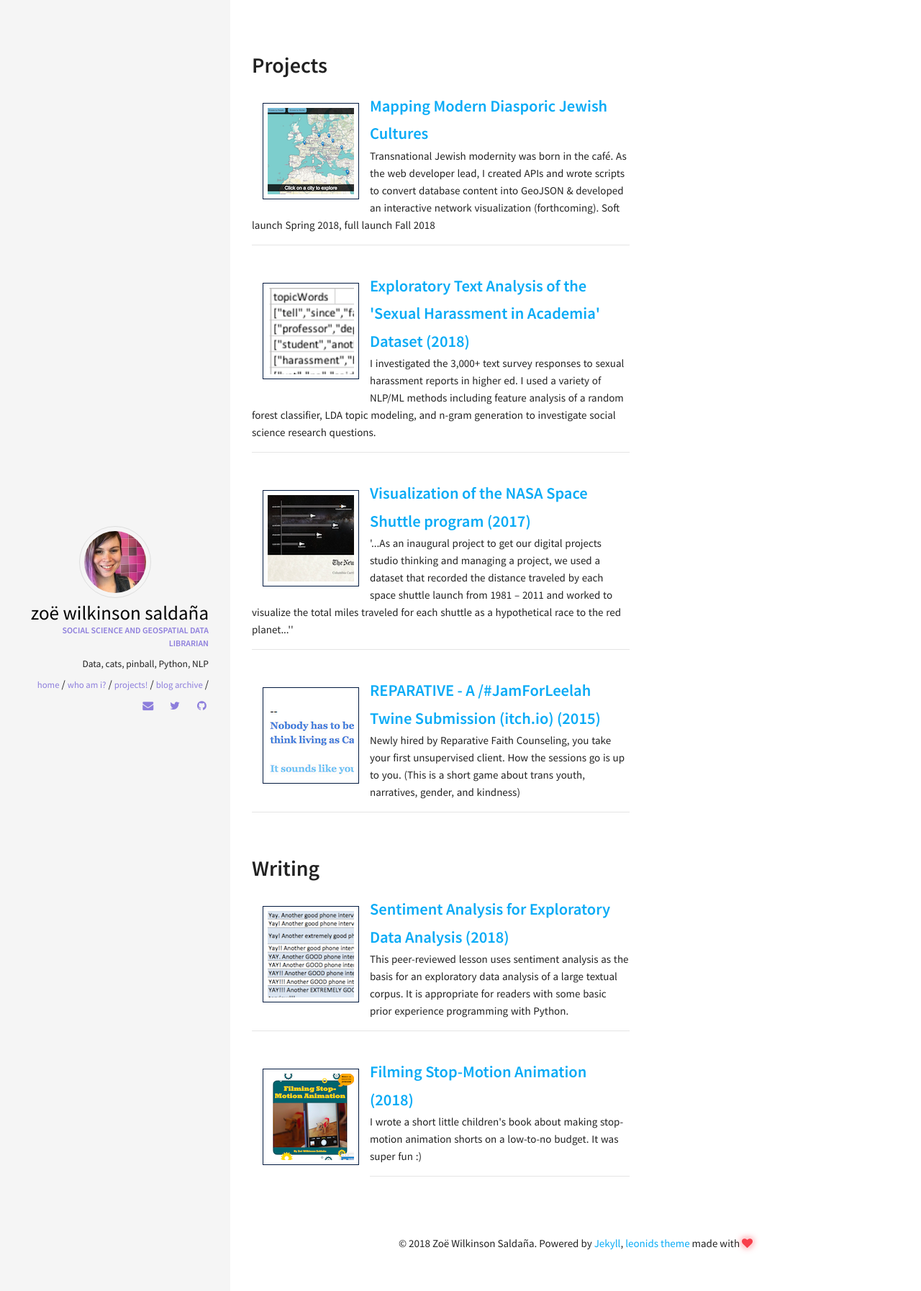
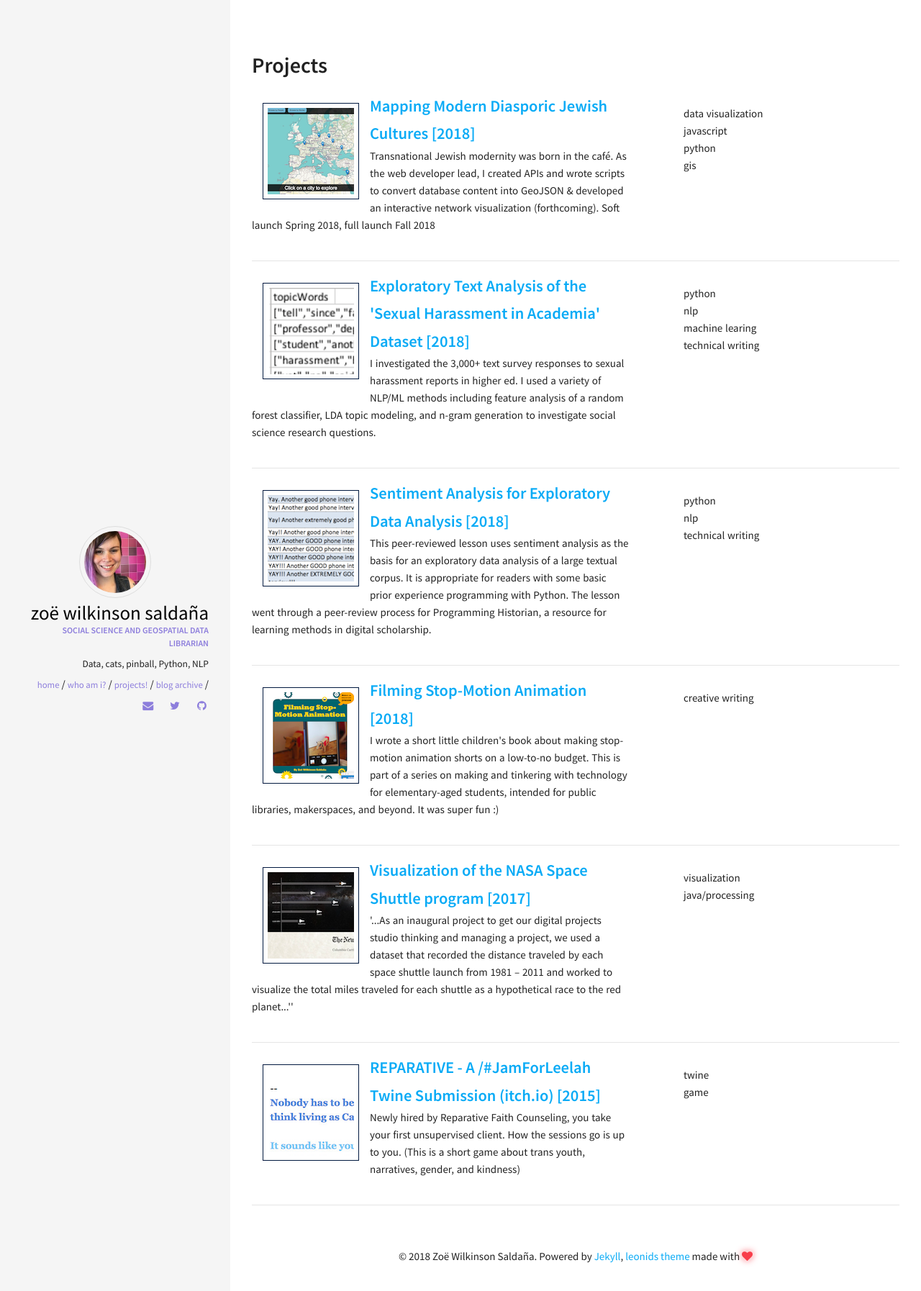
Before and after one commit to zoews/zoews.github.io, a Jekyll site: the page built from all_projects.html, in a window 1280 px wide. Shown: the top 1794 px of the page at 72% size. Built offline with Jekyll 4.4.1, drawn with Linux system fonts in a browser that asks for light colours.

Commit message:
project edits

```diff
--- a/_data/index/projects.yml
+++ b/_data/index/projects.yml
@@ -2,18 +2,40 @@
   descr: "Transnational Jewish modernity was born in the café. As the web developer lead, I created APIs and wrote scripts to convert database content into GeoJSON & developed an interactive network visualization (forthcoming). Soft launch Spring 2018, full launch Fall 2018"
   image: cafe.png
   website: http://mapping.judaic.lsa.umich.edu
+  tags: ["data visualization", "javascript", "python", "gis"]
+  year: 2018
 
-- name: Exploratory Text Analysis of the 'Sexual Harassment in Academia' Dataset (2018)
+- name: Exploratory Text Analysis of the 'Sexual Harassment in Academia' Dataset
   descr: "I investigated the 3,000+ text survey responses to sexual harassment reports in higher ed. I used a variety of NLP/ML methods including feature analysis of a random forest classifier, LDA topic modeling, and n-gram generation to investigate social science research questions."
   image: nlp_proj.png
   website: https://drive.google.com/file/d/1t62xSjLV_Vy8mxhgb_eZW_BwoCpp_wF5/view?usp=sharing
+  tags: ["python", "nlp", "machine learing", "technical writing"]
+  year: 2018
 
-- name: Visualization of the NASA Space Shuttle program (2017)
+- name: Sentiment Analysis for Exploratory Data Analysis
+  descr: "This peer-reviewed lesson uses sentiment analysis as the basis for an exploratory data analysis of a large textual corpus. It is appropriate for readers with some basic prior experience programming with Python. The lesson went through a peer-review process for Programming Historian, a resource for learning methods in digital scholarship."
+  image: sentiment.png
+  website: https://programminghistorian.org/en/lessons/sentiment-analysis
+  tags: ["python", "nlp", "technical writing"]
+  year: 2018
+
+- name: Filming Stop-Motion Animation
+  descr: "I wrote a short little children's book about making stop-motion animation shorts on a low-to-no budget. This is part of a series on making and tinkering with technology for elementary-aged students, intended for public libraries, makerspaces, and beyond. It was super fun :) "
+  image: filming.png
+  website: https://books.google.com/books/about/Filming_Stop_Motion_Animation.html?id=6TM7DwAAQBAJ
+  tags: ["creative writing"]
+  year: 2018
+
+- name: Visualization of the NASA Space Shuttle program
   descr: "'...As an inaugural project to get our digital projects studio thinking and managing a project, we used a dataset that recorded the distance traveled by each space shuttle launch from 1981 – 2011 and worked to visualize the total miles traveled for each shuttle as a hypothetical race to the red planet...''"
   image: nasa.png
   website: https://clarklabs.lib.umich.edu/2017/11/08/using_processing_visualize_space_exploration/
+  tags: ["visualization", "java/processing"]
+  year: 2017
 
-- name: REPARATIVE - A /#JamForLeelah Twine Submission (itch.io) (2015)
+- name: REPARATIVE - A /#JamForLeelah Twine Submission (itch.io)
   descr: "Newly hired by Reparative Faith Counseling, you take your first unsupervised client. How the sessions go is up to you. (This is a short game about trans youth, narratives, gender, and kindness)"
   image: reparative.png
   website: http://jamforleelah81.itch.io/reparative
+  tags: ["twine", "game"]
+  year: 2015
--- a/_data/index/writing.yml
+++ /dev/null
@@ -1,9 +0,0 @@
-- name: Sentiment Analysis for Exploratory Data Analysis (2018)
-  descr: "This peer-reviewed lesson uses sentiment analysis as the basis for an exploratory data analysis of a large textual corpus. It is appropriate for readers with some basic prior experience programming with Python."
-  image: sentiment.png
-  website: https://programminghistorian.org/en/lessons/sentiment-analysis
-
-- name: Filming Stop-Motion Animation (2018)
-  descr: "I wrote a short little children's book about making stop-motion animation shorts on a low-to-no budget. It was super fun :) "
-  image: filming.png
-  website: https://books.google.com/books/about/Filming_Stop_Motion_Animation.html?id=6TM7DwAAQBAJ
--- a/_includes/sections/projects.html
+++ b/_includes/sections/projects.html
@@ -1,17 +1,35 @@
-<h1><span data-i18n="skills.my_skills">Projects</span></h1>
+<div class="row">
+    <div class ="col l7">
+        <h1><span data-i18n="skills.my_skills">Projects</span></h1>
+    </div>
+<!--    <div class ="col l2 offset-l1">
+            <h1><span data-i18n="skills.my_skills">Keywords</span></h1>
+        </div> -->
+
+</div>
 
 {% for project in site.data.index.projects %}
     <div class="row">
-       <div class="col">
+       <div class="col l7">
                 {% if project.image %}
                 <a href="{{ project.website }} "><img src="../img/{{ project.image }}" style="float:left; margin:15px; border:1px solid #021a40;"></a>
                 {% endif %}
-                <a href="{{ project.website }} "><h3 style="margin: 0">{{ project.name }}</h2></a>
+                <a href="{{ project.website }} "><h3 style="margin: 0">{{ project.name }}  [{{ project.year }}]</h2></a>
                 <p style="margin: 0">{{ project.descr }} </p>
 
-                <hr >
+
                 <br>
 
             </div>
+        <div class="col l2 offset-l1">
+            <p>
+            {% if project.tags %}
+                {% for tag in project.tags %}
+                    {{ tag }} <br >
+                {% endfor %}
+            {% endif %}
+
+        </div>
     </div>
+    <hr >
 {% endfor %}
--- a/_layouts/projects.html
+++ b/_layouts/projects.html
@@ -2,20 +2,16 @@
 layout: default
 ---
 <div class="row">
-    <div class="col l7">
+    {% include sections/projects.html %}
+
+<!--    <div class="col l7">
 
         <div class="row">
             <div class="col">
-                {% include sections/projects.html %}
-            </div>
-        </div>
-        <div class="row">
-            <div class="col">
-                {% include sections/writing.html %}
             </div>
         </div>
     </div>
-
+-->
 
 
 
```
Also changed, not shown: 4 other files.
